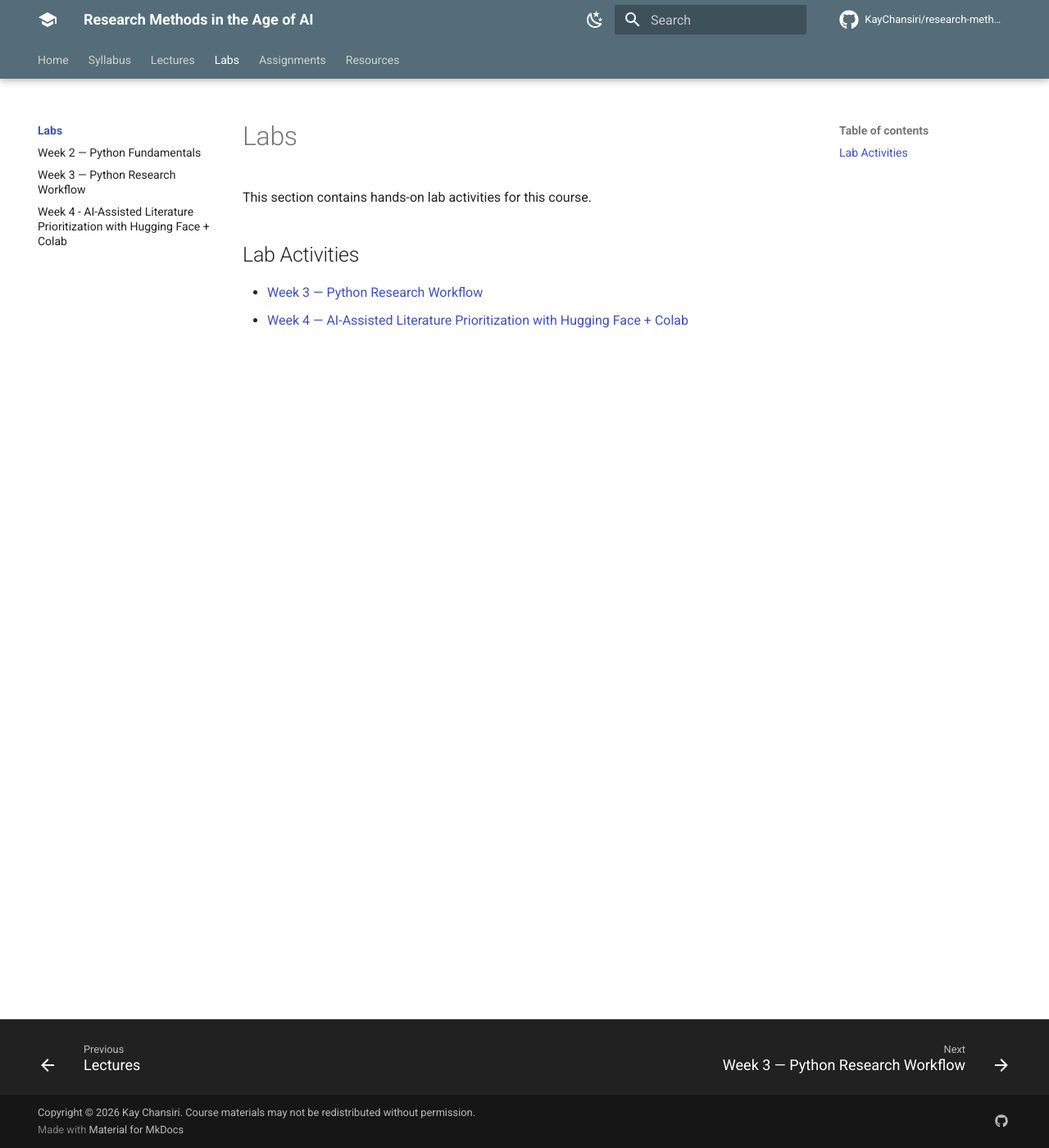
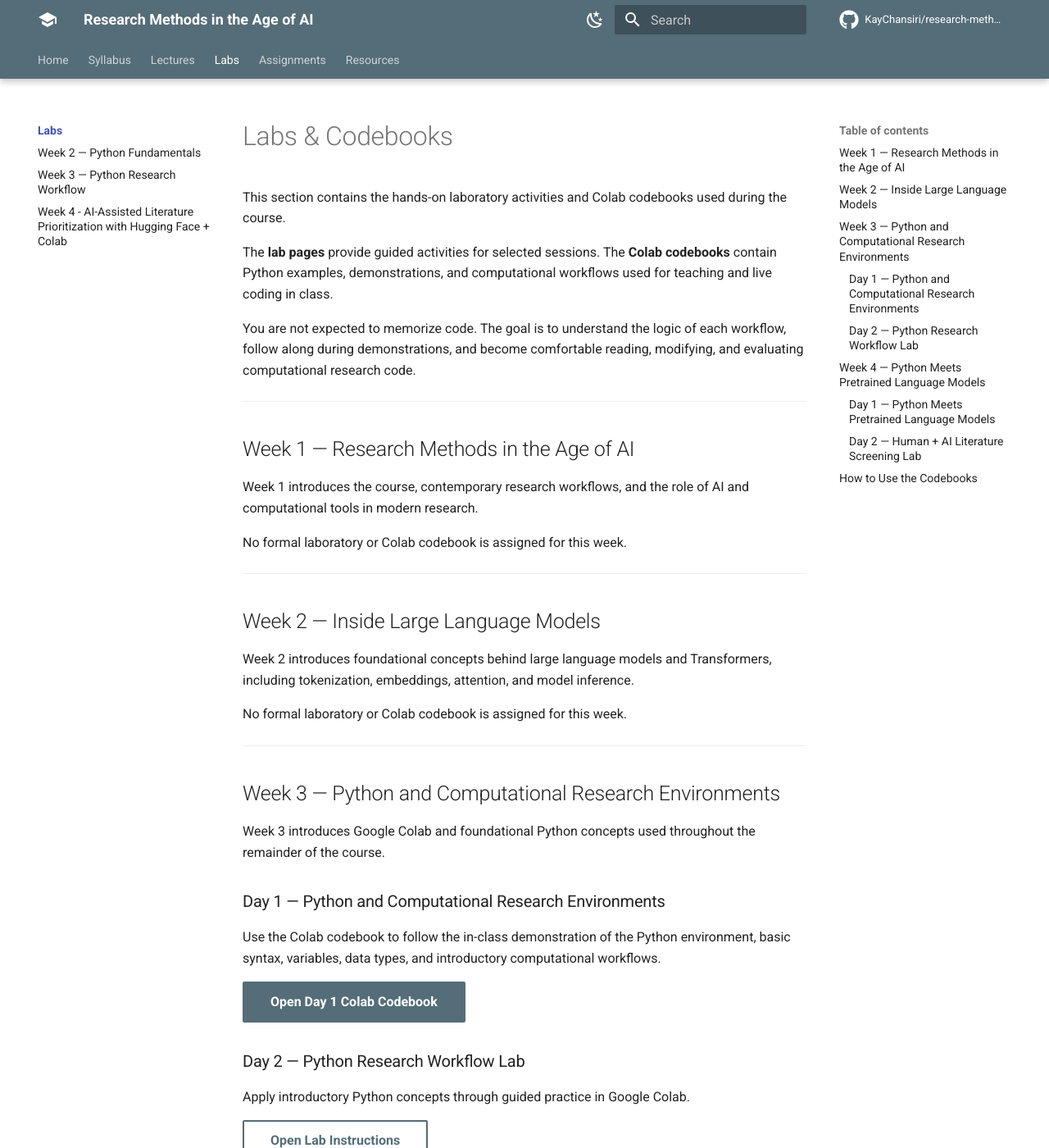
Before and after one commit to KayChansiri/jour-701-AI-research-methods, an MkDocs documentation site: the page built from docs/labs/index.md, in a window 1280 px wide and 1400 px high. Shown: the whole window at 82% size. Built offline with MkDocs 1.6.1 and Material for MkDocs 9.7.7, drawn with Linux system fonts in a browser that asks for light colours; comment, search, counter and statistics services are not loaded; some of the changed text lies outside the part shown.

Commit message:
Update index.md

```diff
--- a/docs/labs/index.md
+++ b/docs/labs/index.md
@@ -1,8 +1,80 @@
-# Labs
+# Labs & Codebooks
 
-This section contains hands-on lab activities for this course.
+This section contains the hands-on laboratory activities and Colab codebooks used during the course.
 
-## Lab Activities
+The **lab pages** provide guided activities for selected sessions. The **Colab codebooks** contain Python examples, demonstrations, and computational workflows used for teaching and live coding in class.
 
-- [Week 3 — Python Research Workflow](week-03-python.md)
-- [Week 4 — AI-Assisted Literature Prioritization with Hugging Face + Colab](week-04-python.md)
+You are not expected to memorize code. The goal is to understand the logic of each workflow, follow along during demonstrations, and become comfortable reading, modifying, and evaluating computational research code.
+
+---
+
+## Week 1 — Research Methods in the Age of AI
+
+Week 1 introduces the course, contemporary research workflows, and the role of AI and computational tools in modern research.
+
+No formal laboratory or Colab codebook is assigned for this week.
+
+---
+
+## Week 2 — Inside Large Language Models
+
+Week 2 introduces foundational concepts behind large language models and Transformers, including tokenization, embeddings, attention, and model inference.
+
+No formal laboratory or Colab codebook is assigned for this week.
+
+---
+
+## Week 3 — Python and Computational Research Environments
+
+Week 3 introduces Google Colab and foundational Python concepts used throughout the remainder of the course.
+
+### Day 1 — Python and Computational Research Environments
+
+Use the Colab codebook to follow the in-class demonstration of the Python environment, basic syntax, variables, data types, and introductory computational workflows.
+
+[Open Day 1 Colab Codebook](https://colab.research.google.com/drive/1qYJVe0eNX4l-X2I2eaTMpo0zeG4tFYbL){ .md-button .md-button--primary }
+
+### Day 2 — Python Research Workflow Lab
+
+Apply introductory Python concepts through guided practice in Google Colab.
+
+[Open Lab Instructions](week-03-python.md){ .md-button }
+
+[Open Day 2 Colab Codebook](https://colab.research.google.com/drive/10Fq2WicWfDjyUn8vrg339gutoV3wj3gy){ .md-button .md-button--primary }
+
+---
+
+## Week 4 — Python Meets Pretrained Language Models
+
+Week 4 connects Python with pretrained language models and introduces a human-in-the-loop research workflow for evaluating AI-generated classifications.
+
+### Day 1 — Python Meets Pretrained Language Models
+
+Use the Colab codebook to follow the in-class demonstration of accessing and working with pretrained language models through Python.
+
+[Open Day 1 Colab Codebook](https://colab.research.google.com/drive/1UmYDPBaB2KZiLZ-LgIKGLaX2bDALbIhz){ .md-button .md-button--primary }
+
+### Day 2 — Human + AI Literature Screening Lab
+
+Use a pretrained language model to support literature screening and compare model-generated judgments with your own evaluation.
+
+[Open Lab Instructions](week-04-python.md){ .md-button }
+
+[Open Day 2 Colab Codebook](https://colab.research.google.com/drive/1jI3zs4p2IYNlOcF09bsk_XStwgvDojNF){ .md-button .md-button--primary }
+
+---
+
+## How to Use the Codebooks
+
+During class, the codebooks may be used for live demonstrations and guided computational activities.
+
+You are encouraged to:
+
+* open the relevant codebook before or during class;
+* follow along as each step is demonstrated;
+* run the code in your own Colab environment;
+* add comments or notes explaining what each step does;
+* experiment with small changes to understand how the workflow behaves; and
+* return to the codebooks later as references for assignments and projects.
+
+The emphasis is on understanding **what the code is doing, why it is being used, and how to evaluate the output**.
```
